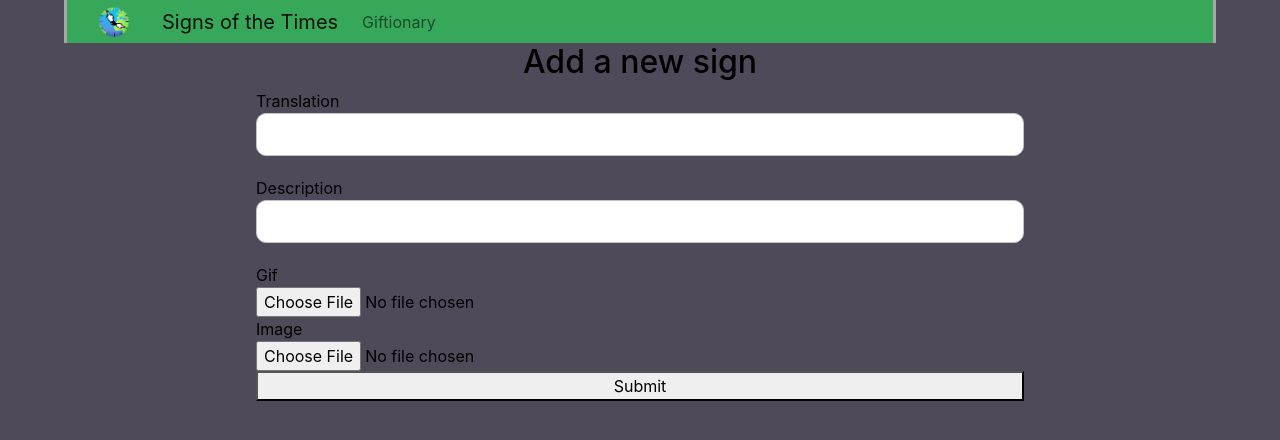
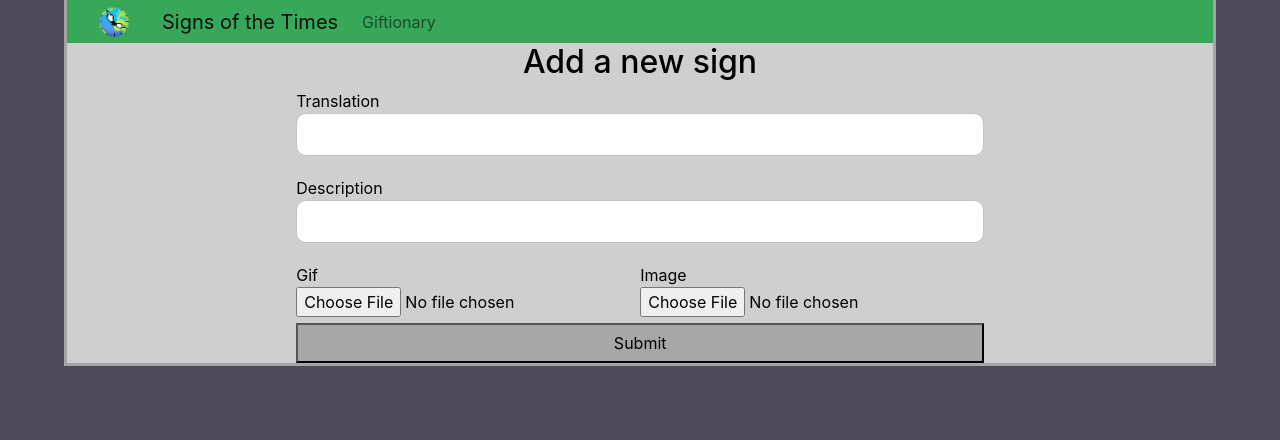
Before and after one commit to VladimirZhd/sign-of-the-times, a React (Create React App) app: page /admin in a window 1280 px wide. Shown: the top 440 px of the page. Built offline with nearby package versions, Linux system fonts and the light colour scheme; no server answers.

Commit message:
style admin

```diff
--- a/src/App.css
+++ b/src/App.css
@@ -26,6 +26,18 @@ nav {
 	background-color: #37a75a;
 }
 
+.admin-container {
+	width: 90%;
+	margin-left: 5%;
+	border-left-style: outset;
+	border-left-color: rgb(165, 165, 165);
+	border-right-style: inset;
+	border-right-color: rgb(165, 165, 165);
+	border-bottom-style: inset;
+	border-bottom-color: rgb(165, 165, 165);
+	background-color: #cfcfcf;
+}
+
 .admin-wrapper {
 	width: 60%;
 	margin-left: 20%;
@@ -42,8 +54,9 @@ nav {
 
 .admin-form div {
 	width: 100%;
-	display: flex;
-	flex-direction: column;
+	display: grid;
+	grid-template-columns: 1;
+	/* flex-direction: column; */
 }
 
 .admin-form input[type='text'] {
@@ -54,8 +67,34 @@ nav {
 	border: 1px solid #c2c3c6;
 }
 
+.gif-selection {
+	display: grid;
+	/* -ms-grid-row-span: 5px; */
+	grid-template-columns: auto auto auto auto;
+	grid-template-rows: 50px 50px;
+}
+.gif-btn {
+	grid-column: 1;
+}
+
+.image-btn {
+	grid-column: 4;
+}
 .admin-btn {
+	height: 40px;
+	width: 100%;
+	grid-column: 1/5;
+	margin-top: 10px;
+	grid-row: 2;
+	color: #000000;
+	background-color: #a7a7a7;
+}
 
+.admin-btn:hover {
+	/* To stop button moving, remove the margin-top below */
+	margin-top: 40px;
+	background-color: #4da167;
+	color: #fff;
 }
 
 .search-input {
--- a/src/components/GIFtionary.js
+++ b/src/components/GIFtionary.js
@@ -4,6 +4,7 @@ import { db } from '../firebase';
 import Card from 'react-bootstrap/Card';
 import Row from 'react-bootstrap/Row';
 import Container from 'react-bootstrap/Container';
+import { Link } from 'react-router-dom';
 
 const GIFtionary = () => {
 	const [gifs, setGifs] = useState([]);
--- a/src/pages/Admin.js
+++ b/src/pages/Admin.js
@@ -114,6 +114,7 @@ const Admin = () => {
 	};
 	return (
 		<>
+			<div className='admin-container'>
 			<div className='admin-wrapper'>
 				<h2 className='admin-title'>Add a new sign</h2>
 				<form className='admin-form' onSubmit={handleSubmit}>
@@ -135,7 +136,8 @@ const Admin = () => {
 							onChange={handleChange}
 						/>
 					</div>
-					<div className='gif'>
+					<div className='gif-selection'>
+						<div className='gif-btn'>
 							<label htmlFor='gif'>Gif</label>
 							<input
 								type='file'
@@ -145,7 +147,7 @@ const Admin = () => {
 								onChange={handleGifChange}
 							/>
 						</div>
-					<div className='image'>
+						<div className='image-btn'>
 							<label htmlFor='image'>Image</label>
 							<input
 								type='file'
@@ -155,11 +157,14 @@ const Admin = () => {
 								onChange={handleImageChange}
 							/>
 						</div>
+
 						{error && <p className='error'>{error}</p>}
 						<button className='admin-btn' type='submit'>
 							{loading ? 'Submitting' : 'Submit'}
 						</button>
+					</div>
 				</form>
+			</div>
 			</div>
 		</>
 	);
```
Lines whose indentation alone changed are shown as unchanged.
